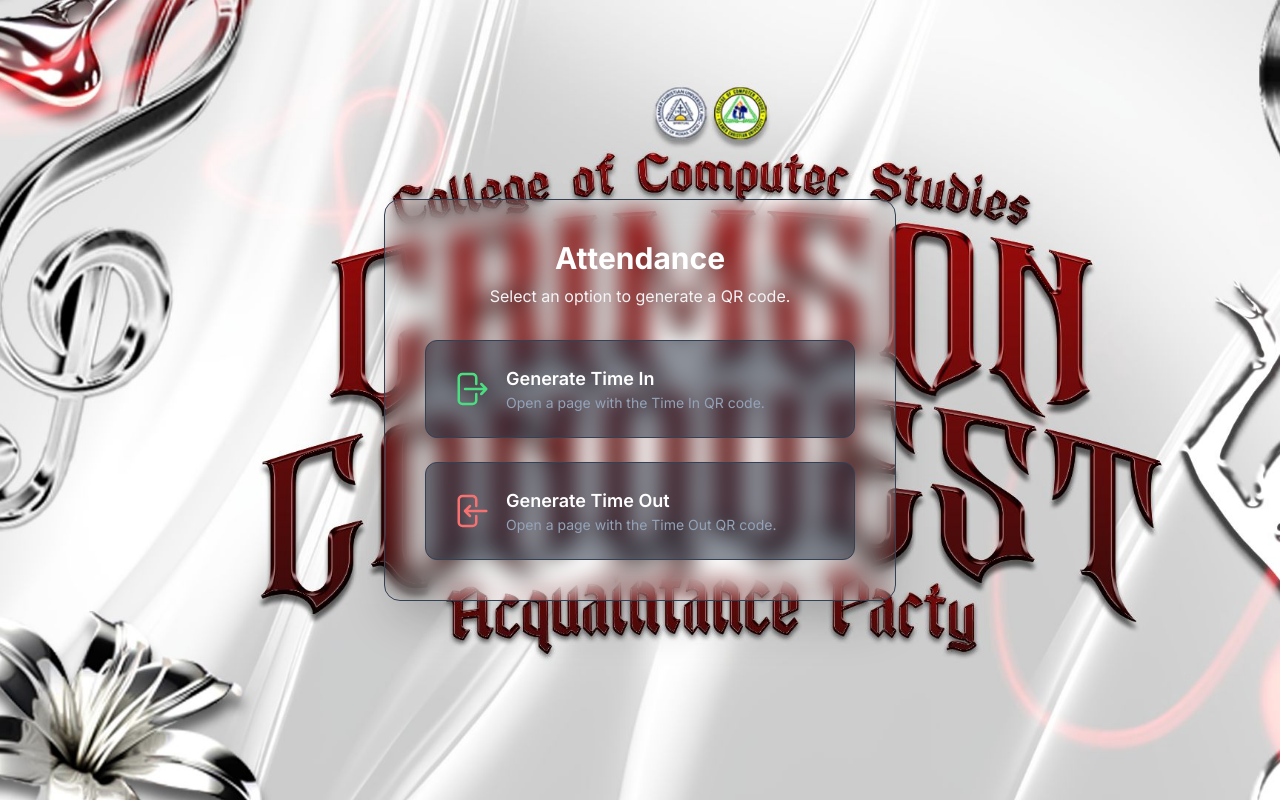
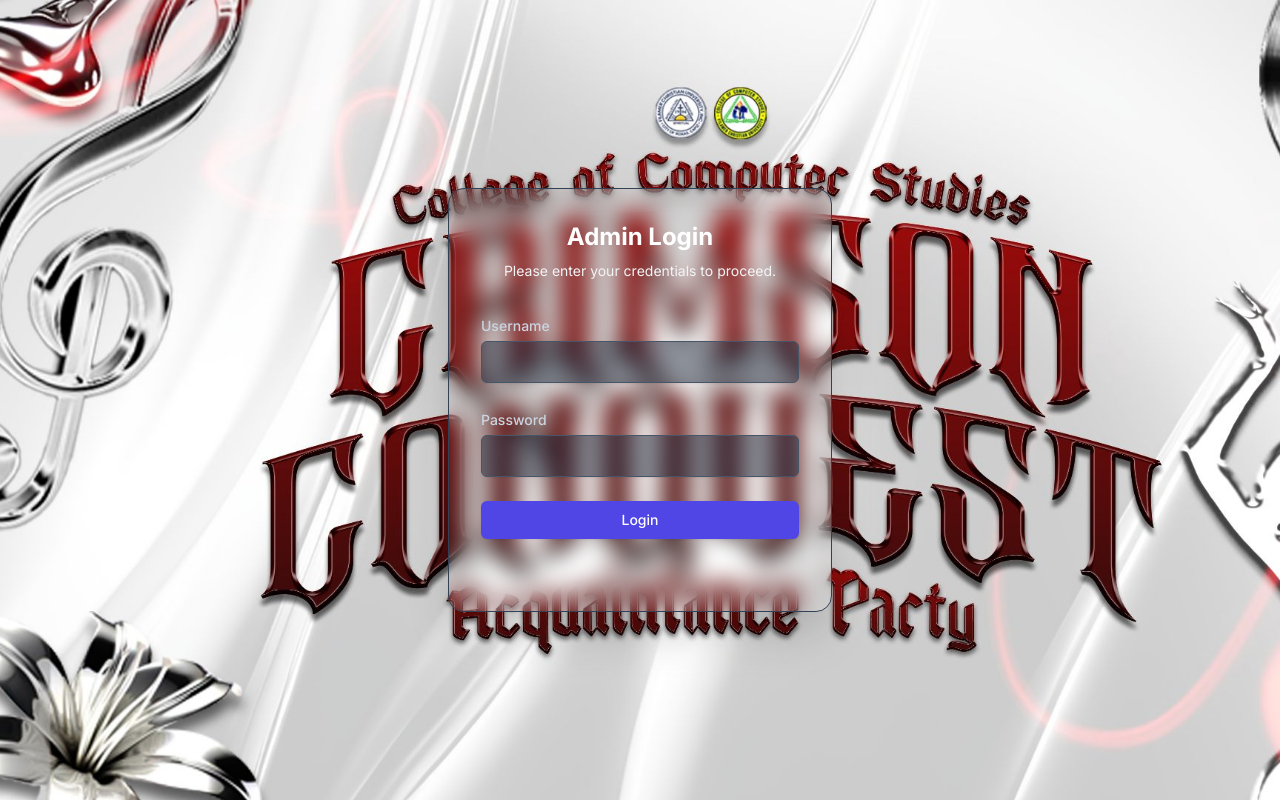
Before and after one commit to Kaizn16/ccs-qr-attendance-, a plain HTML site: page index.html in a window 1280 px wide. Drawn offline with nearby package versions, Linux system fonts and the light colour scheme.

Commit message:
add login

```diff
--- a/index.html
+++ b/index.html
@@ -3,30 +3,45 @@
 <head>
     <meta charset="UTF-8">
     <meta name="viewport" content="width=device-width, initial-scale=1.0">
-    <title>QR Code Attendance System</title>
+    <title>QR Code Attendance System - Login</title>
     <script src="https://cdn.tailwindcss.com"></script>
     <link href="https://fonts.googleapis.com/css2?family=Inter:wght@400;500;600;700;800&display=swap" rel="stylesheet">
     <style>
         body {
-        font-family: 'Inter', sans-serif;
-
-        background-image: url("assets/images/bg.jpg");
-
-        background-repeat: no-repeat;
-
-        background-size: cover;
-
+            font-family: 'Inter', sans-serif;
+            background-image: url("assets/images/bg.jpg");
+            background-repeat: no-repeat;
+            background-size: cover;
         }
     </style>
 </head>
 <body class="bg-slate-900 text-gray-200 flex items-center justify-center min-h-screen p-4">
 
-    <div class="container mx-auto max-w-lg">
+    <div id="loginModal" class="container mx-auto max-w-sm">
+        <div class="bg-white/8 backdrop-blur-md rounded-2xl shadow-2xl overflow-hidden border border-slate-700 p-8">
+            <h1 class="text-2xl font-bold text-white text-center">Admin Login</h1>
+            <p class="text-gray-100 mt-2 text-center text-sm">Please enter your credentials to proceed.</p>
+            <form id="loginForm" class="space-y-6 mt-8">
+                <div>
+                    <label for="username" class="text-sm font-medium text-slate-300">Username</label>
+                    <input type="text" id="username" required class="mt-1 block w-full bg-slate-800/50 border border-slate-600 rounded-md shadow-sm py-2 px-3 text-white placeholder-slate-400 focus:outline-none focus:ring-2 focus:ring-indigo-500 focus:border-indigo-500">
+                </div>
+                <div>
+                    <label for="password" class="text-sm font-medium text-slate-300">Password</label>
+                    <input type="password" id="password" required class="mt-1 block w-full bg-slate-800/50 border border-slate-600 rounded-md shadow-sm py-2 px-3 text-white placeholder-slate-400 focus:outline-none focus:ring-2 focus:ring-indigo-500 focus:border-indigo-500">
+                </div>
+                <button type="submit" class="w-full flex justify-center py-2 px-4 border border-transparent rounded-md shadow-sm text-sm font-medium text-white bg-indigo-600 hover:bg-indigo-700 focus:outline-none focus:ring-2 focus:ring-offset-2 focus:ring-offset-slate-900 focus:ring-indigo-500">
+                    Login
+                </button>
+                <p id="errorMessage" class="text-red-400 text-sm text-center h-4"></p>
+            </form>
+        </div>
+    </div>
+
+    <div id="mainContent" class="container mx-auto max-w-lg hidden">
         <div class="bg-white/8 backdrop-blur-md rounded-2xl shadow-2xl overflow-hidden border border-slate-700 p-8 md:p-10">
-
             <h1 class="text-3xl font-bold text-white text-center">Attendance</h1>
             <p class="text-gray-100 mt-2 text-center">Select an option to generate a QR code.</p>
-
             <div class="space-y-6 mt-8">
                 <div id="timeInBtn" class="group bg-slate-800/50 hover:bg-green-500/10 border border-slate-700 hover:border-green-400 p-6 rounded-xl cursor-pointer transition-all duration-300">
                     <div class="flex items-center space-x-4">
@@ -41,7 +56,6 @@
                         </div>
                     </div>
                 </div>
-
                 <div id="timeOutBtn" class="group bg-slate-800/50 hover:bg-red-500/10 border border-slate-700 hover:border-red-400 p-6 rounded-xl cursor-pointer transition-all duration-300">
                    <div class="flex items-center space-x-4">
                         <div>
@@ -61,8 +75,36 @@
 
     <script>
         document.addEventListener('DOMContentLoaded', () => {
+
+            const CORRECT_USERNAME = "admin";
+            const CORRECT_PASSWORD = "@admin123";
+
+            const loginModal = document.getElementById('loginModal');
+            const mainContent = document.getElementById('mainContent');
+            const loginForm = document.getElementById('loginForm');
+            const usernameInput = document.getElementById('username');
+            const passwordInput = document.getElementById('password');
+            const errorMessage = document.getElementById('errorMessage');
+
             const timeInBtn = document.getElementById('timeInBtn');
             const timeOutBtn = document.getElementById('timeOutBtn');
+
+            loginForm.addEventListener('submit', (e) => {
+                e.preventDefault();
+                errorMessage.textContent = '';
+
+                const username = usernameInput.value;
+                const password = passwordInput.value;
+
+                if (username === CORRECT_USERNAME && password === CORRECT_PASSWORD) {
+                    // On success, hide login and show main content
+                    loginModal.classList.add('hidden');
+                    mainContent.classList.remove('hidden');
+                } else {
+                    // On failure, show error message
+                    errorMessage.textContent = 'Invalid credentials. Please try again.';
+                }
+            });
 
             const openDisplayPage = (status) => {
                 window.location.href = `qrcode.html?status=${encodeURIComponent(status)}`;
```
Also changed, not shown: 1 other file.
